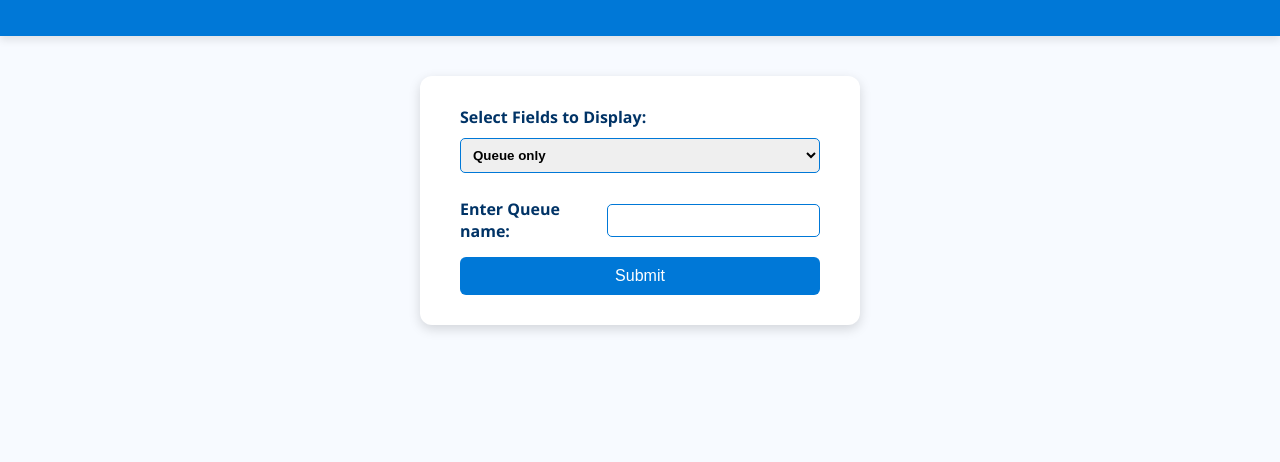
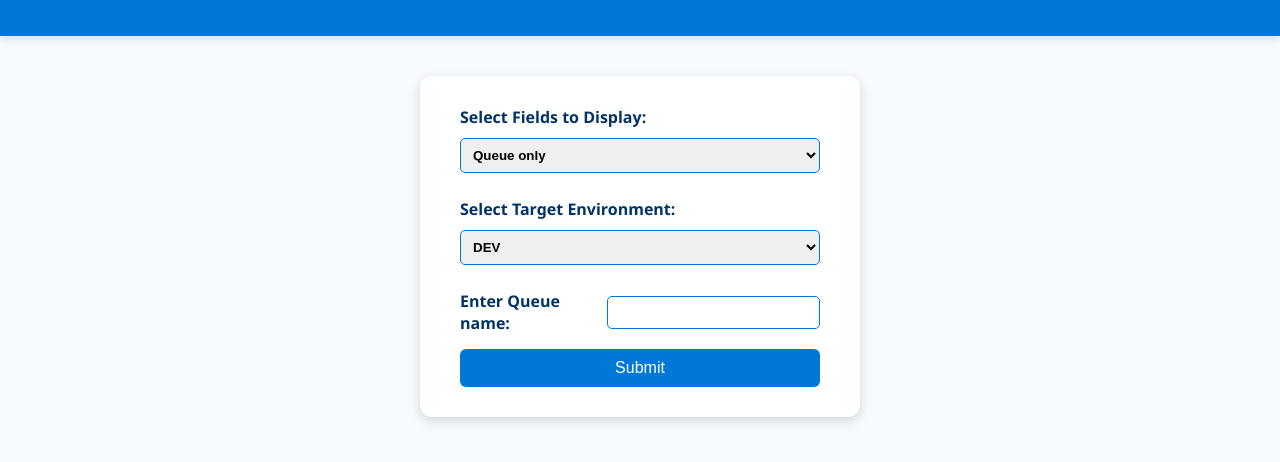
Before and after one commit to LectroC/Demo2025, a plain HTML site: page index.html in a window 1280 px wide. Shown: the part 160-622 px from the top of the page. Drawn offline with Linux system fonts and the light colour scheme.

Commit message:
Added target environment labels to index.html

```diff
--- a/index.html
+++ b/index.html
@@ -28,6 +28,15 @@
         <option value="all">All</option>
       </select>
 
+	  <label for="fieldSelect2" class="dropdown-label">Select Target Environment:</label>
+      <select id="fieldSelect2">
+        <option value="label1a">DEV</option>
+        <option value="label2a">DEV-S4</option>
+        <option value="label3a">QA</option>
+        <option value="label4a">UAT</option>
+		<option value="label5a">PROD</option>
+      </select>
+
       <form id="inputForm">
         <div id="label1-container" class="input-group">
           <label for="label1">Enter Queue name:</label>
```
